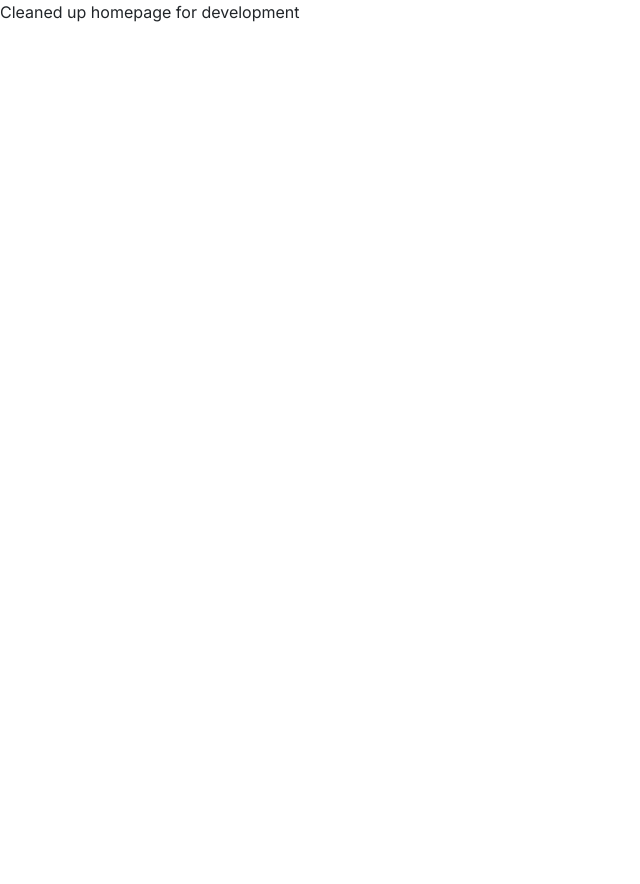
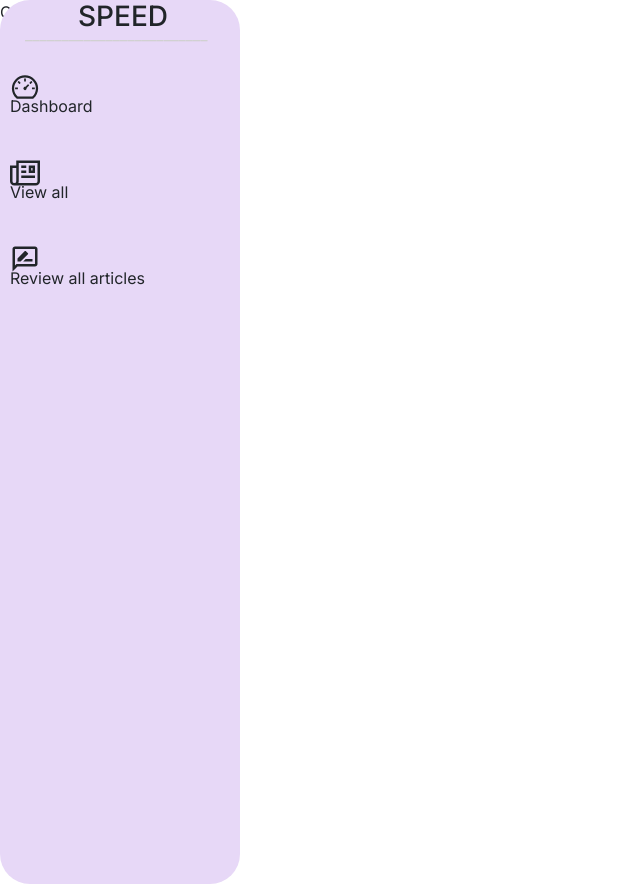
Before and after one commit to jarrettsanchez/W203_02, a Next.js app in the folder speed_frontend/: page / in a window 1280 px wide. Shown: the whole page, without its empty margins (0-640 px from the left). Before the commit the page ends 800 px from the top, so only its background shows below. Built offline with nearby package versions, Linux system fonts and the light colour scheme.

Commit message:
Create a sidebar function for the homepage moderator. Buttons however do not work. This is just a sample page

```diff
--- a/speed_frontend/package.json
+++ b/speed_frontend/package.json
@@ -12,7 +12,9 @@
     "bootstrap": "^5.3.3",
     "next": "14.2.7",
     "react": "^18",
-    "react-dom": "^18"
+    "react-dom": "^18",
+    "react-icons": "^5.3.0",
+    "react-router-dom": "^6.26.2"
   },
   "devDependencies": {
     "@types/node": "^20",
--- /dev/null
+++ b/speed_frontend/src/app/components/Homepage/Homepage.css
@@ -0,0 +1,77 @@
+/*navbar side*/
+.sidenav
+{
+    width: 240px;
+    background-color: rgb(231, 216, 247);
+    position: absolute;
+    height: 884px;
+    padding: 0 10px;
+    top: 0px;
+    transition: all 1s;
+    margin-top: 0px;
+    border-radius: 30px;
+}
+
+.sidenav h1
+{
+    margin-left: 65px;
+}
+
+/* Adjusts space between the icon and text */
+.sidenav svg {
+    margin-bottom: -8px;
+  }
+
+.sidenav a
+{
+    color: black;
+    margin-top: -16px;
+}
+
+.sidenav p
+{
+    color: rgb(209, 209, 209);
+    margin-top: -20px;
+    margin-left: 15px;
+}
+
+.sidenav h3
+{
+    margin-left: 68px;
+}
+
+/*Spacing on top of the side bar labels*/
+ul
+{
+    padding: 50px 0 0 0;
+    flex-direction: column;
+}
+
+ul li
+{
+    list-style-type: none;
+    /*Space between the side bar labels*/
+    margin: 80px 0;
+    margin-top: -40px;
+}
+
+ul li a{
+    text-decoration: none;
+    display: block;
+    font-size: 17px;
+    padding: 10px 10px;
+    border-radius: 8px;
+}
+
+/*Light blue when user hovers over the sidebar labels*/
+ul li a:hover,
+ul li a.active
+{
+    background-color: rgb(215, 235, 248);
+}
+
+/*Highlights tab*/
+.active-link
+{
+    background-color: rgb(215, 235, 248);
+}
--- /dev/null
+++ b/speed_frontend/src/app/components/Homepage/Homepage.tsx
@@ -0,0 +1,40 @@
+"use client";
+
+import './Homepage.css';
+import { useRouter } from 'next/navigation';
+import { AiOutlineDashboard } from "react-icons/ai";
+import { GrArticle } from "react-icons/gr";
+import { MdOutlineRateReview } from "react-icons/md";
+
+const Homepage = () => {
+    const router = useRouter();
+
+    return (
+        <div className='sidenav'>
+            <h3>SPEED</h3>
+            <p>_________________________</p>
+            <ul>
+
+                {/* Sidebar */}
+                <li>
+                    <button onClick={() => router.push('/dashboard')}>
+                        <AiOutlineDashboard size={30} /> Dashboard
+                    </button>
+                </li>
+                <li>
+                    <button onClick={() => router.push('/viewall')}>
+                        <GrArticle size={30} /> View all
+                    </button>
+                </li>
+                <li>
+                    {/* Corrected route to lowercase */}
+                    <button onClick={() => router.push('/review')}>
+                        <MdOutlineRateReview size={30} /> Review all articles
+                    </button>
+                </li>
+            </ul>
+        </div>
+    );
+};
+
+export default Homepage;
--- /dev/null
+++ b/speed_frontend/src/app/components/Review/Review.css
@@ -0,0 +1,164 @@
+@import url('https://fonts.googleapis.com/css2?family=Poppins:wght@300;400;600&display=swap');
+
+.container {
+    background-color: #ffffff;
+    border-radius: 20px;
+    box-shadow: 0 10px 30px rgba(0, 0, 0, 0.1);
+    padding: 1rem;
+    width: 200vw;
+    max-width: 1300px;
+    height: 90vh; /* Set to 50% of viewport height */
+    box-sizing: border-box;
+    overflow: auto; /* Enable scrolling if content exceeds height */
+}
+
+h1 {
+    font-weight: 600;
+    color: #2c3e50;
+    margin-bottom: 1.5rem;
+    text-align: center;
+}
+
+p {
+    margin-top: 120px;
+    margin-left: -200px;
+    margin-bottom: 1rem;
+    text-align: center;
+    color: #7f8c8d;
+}
+
+.notification-list {
+    list-style-type: none;
+    padding: 0;
+    margin-left: 100px;
+    width: 100%;
+}
+
+.notification-item {
+    background-color: #f8f9fa;
+    border-radius: 10px;
+    padding: 1rem;
+    margin-bottom: 0.2rem;
+    margin-top: 10px;
+    transition: all 0.3s ease;
+    cursor: pointer;
+    position: relative;
+    overflow: hidden;
+}
+
+.notification-item:hover {
+    transform: translateY(-3px);
+    box-shadow: 0 5px 15px rgba(0, 0, 0, 0.1);
+}
+
+.notification-item::before {
+    content: '';
+    position: absolute;
+    top: 0;
+    left: 0;
+    width: 5px;
+    height: 100%;
+    background-color: #3498db;
+    transition: width 0.3s ease;
+}
+
+.notification-item:hover::before {
+    width: 10px;
+}
+
+.notification-title {
+    font-weight: 600;
+    margin-bottom: 0.5rem;
+    color: #2c3e50;
+}
+
+.notification-content {
+    font-size: 0.9rem;
+    color: #7f8c8d;
+}
+
+.notification-time {
+    font-size: 0.8rem;
+    color: #95a5a6;
+    margin-top: 0.5rem;
+    text-align: right;
+}
+
+.no-notifications {
+    text-align: center;
+    color: #7f8c8d;
+    font-style: italic;
+}
+
+@keyframes fadeIn {
+    from { opacity: 0; transform: translateY(20px); }
+    to { opacity: 1; transform: translateY(0); }
+}
+
+.notification-item {
+    animation: fadeIn 0.5s ease forwards;
+    opacity: 0;
+}
+
+.notification-item:nth-child(1) { animation-delay: 0.1s; }
+.notification-item:nth-child(2) { animation-delay: 0.2s; }
+.notification-item:nth-child(3) { animation-delay: 0.3s; }
+.notification-item:nth-child(4) { animation-delay: 0.4s; }
+.notification-item:nth-child(5) { animation-delay: 0.5s; }
+
+.notification-item.read {
+    background-color: #e0e0e0; /* Darkened background for read notifications */
+}
+
+/* Button Styles */
+
+.notification-buttons {
+    text-align: center;
+    margin-top: 1.5rem;
+}
+
+.clear-button {
+    background-color: #e74c3c;
+    color: white;
+    border: none;
+    padding: 0.75rem 1.5rem;
+    border-radius: 5px;
+    cursor: pointer;
+    margin-right: 1rem;
+    transition: background-color 0.3s ease;
+}
+
+.clear-button:hover {
+    background-color: #c0392b;
+}
+
+.read-all-button {
+    background-color: #3498db;
+    color: white;
+    border: none;
+    padding: 0.75rem 1.5rem;
+    border-radius: 5px;
+    cursor: pointer;
+    transition: background-color 0.3s ease;
+}
+
+.read-all-button:hover {
+    background-color: #2980b9;
+}
+.notification-buttons {
+    position: absolute;
+    bottom: -4rem; /* Adjust the distance from the bottom of the container */
+    left: 50%;
+    transform: translateX(-50%);
+    margin-left: 100px;
+    width: 100%;
+}
+
+.read-all-button:last-child {
+    margin-right: 0; /* Remove margin on the last button */
+}
+
+.notification-item.read {
+    background-color: #dedbdb;
+    color: #f1f1f1;
+}
--- /dev/null
+++ b/speed_frontend/src/app/components/Review/review.tsx
@@ -0,0 +1,16 @@
+"use client";
+
+// import './review.css';
+
+
+const Review = () => {
+    return (
+        <div className='background'>
+            <div className='container'>
+                <h1>Review Component</h1>
+            </div>
+        </div>
+    );
+};
+
+export default Review;
--- a/speed_frontend/src/app/layout.tsx
+++ b/speed_frontend/src/app/layout.tsx
@@ -2,7 +2,7 @@ import type { Metadata } from "next";
 import { Inter } from "next/font/google";
 import "./globals.css";
 import "bootstrap/dist/css/bootstrap.css";
-import BootstrapClient from "@/components/BootstrapClient";
+import BootstrapClient from "@/app/components/BootstrapClient";
 
 const inter = Inter({ subsets: ["latin"] });
 
--- a/speed_frontend/src/app/page.tsx
+++ b/speed_frontend/src/app/page.tsx
@@ -1,11 +1,35 @@
-import Image from "next/image";
+"use client";
 
-export default function Home() {
+import React, { useState } from 'react';
+import Homepage from "./components/Homepage/Homepage";
+import Review from "./components/Review/review";
+
+export default function Page() {
+  const [showReview, setShowReview] = useState(false); // State to toggle the view
+
+  // Function to handle button click to show the Review component
+  const handleShowReview = () => setShowReview(true);
+
+  // Function to navigate back to Homepage
+  const handleShowHomepage = () => setShowReview(false);
+
   return (
     <main>
       <div>
-        <p>Cleaned up homepage for development</p>
-        {/* replace with a <Component> to show article list or submission page */}
+        {/* Conditionally render based on the state */}
+        {showReview ? (
+          <>
+            <Review />
+            {/* Optionally, add a button to navigate back */}
+            <button onClick={handleShowHomepage}>Back to Homepage</button>
+          </>
+        ) : (
+          <>
+            <Homepage />
+            {/* Add a button to toggle to the Review component */}
+            <button onClick={handleShowReview}>Go to Review</button>
+          </>
+        )}
       </div>
     </main>
   );
```
Also changed, not shown: speed_frontend/src/app/components/BootstrapClient.ts (renamed from speed_frontend/src/components/BootstrapClient.ts), speed_frontend/src/app/components/Viewall/viewall.css (added), speed_frontend/src/app/components/Viewall/viewall.tsx (added), 1 other file (tests, documents, lock files or other folders).
